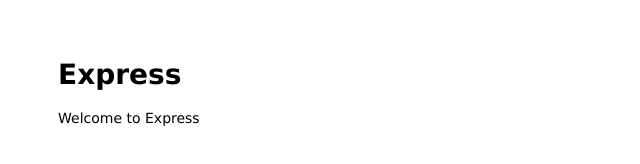
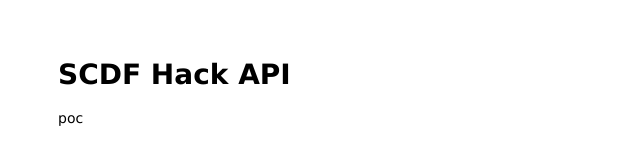
Before and after one commit to WhitespaceHackers/api, a website: page public/index.html in a window 1280 px wide. Shown: the whole page, without its empty margins (0-640 px from the left). Drawn offline with Linux system fonts and the light colour scheme.

Commit message:
change index

```diff
--- a/public/index.html
+++ b/public/index.html
@@ -1,13 +1,13 @@
 <html>
 
 <head>
-  <title>Express</title>
+  <title>SCDF Hack API</title>
   <link rel="stylesheet" href="/stylesheets/style.css">
 </head>
 
 <body>
-  <h1>Express</h1>
-  <p>Welcome to Express</p>
+  <h1>SCDF Hack API</h1>
+  <p>poc</p>
 </body>
 
 </html>
```
